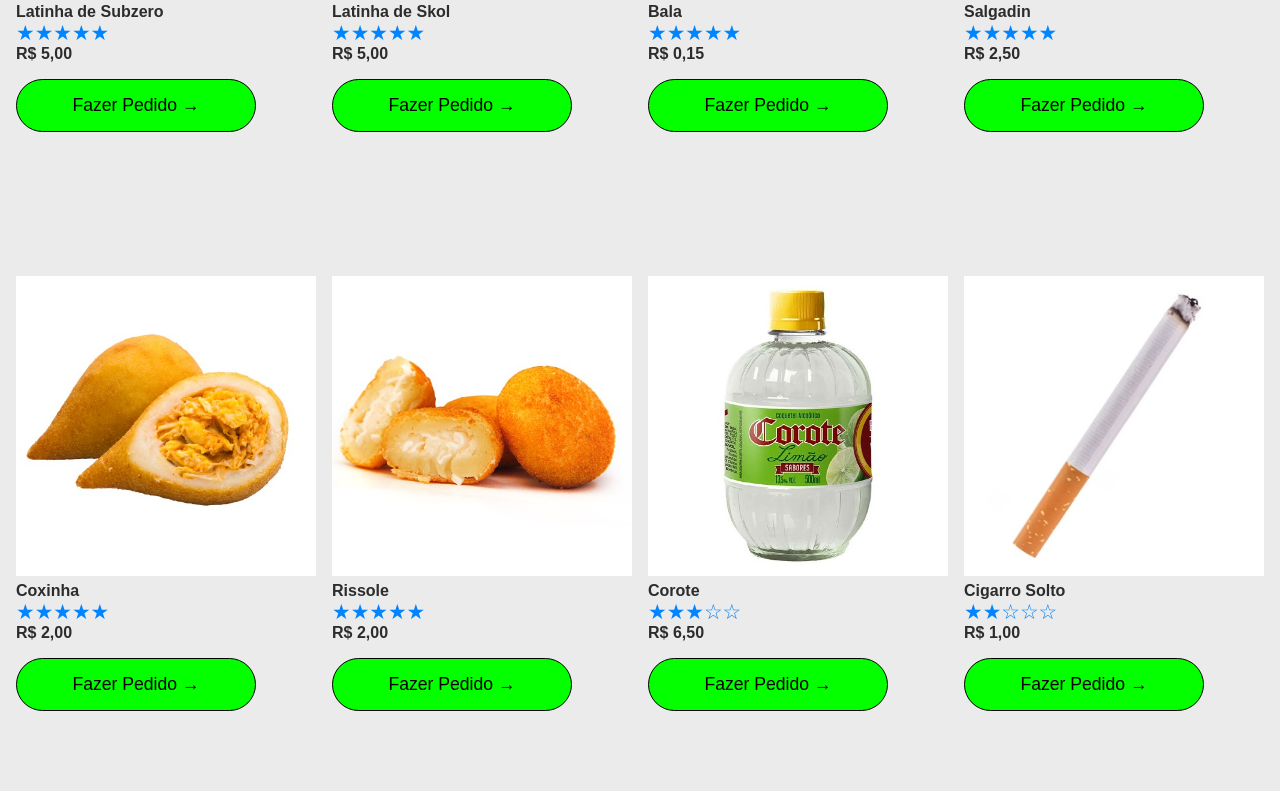
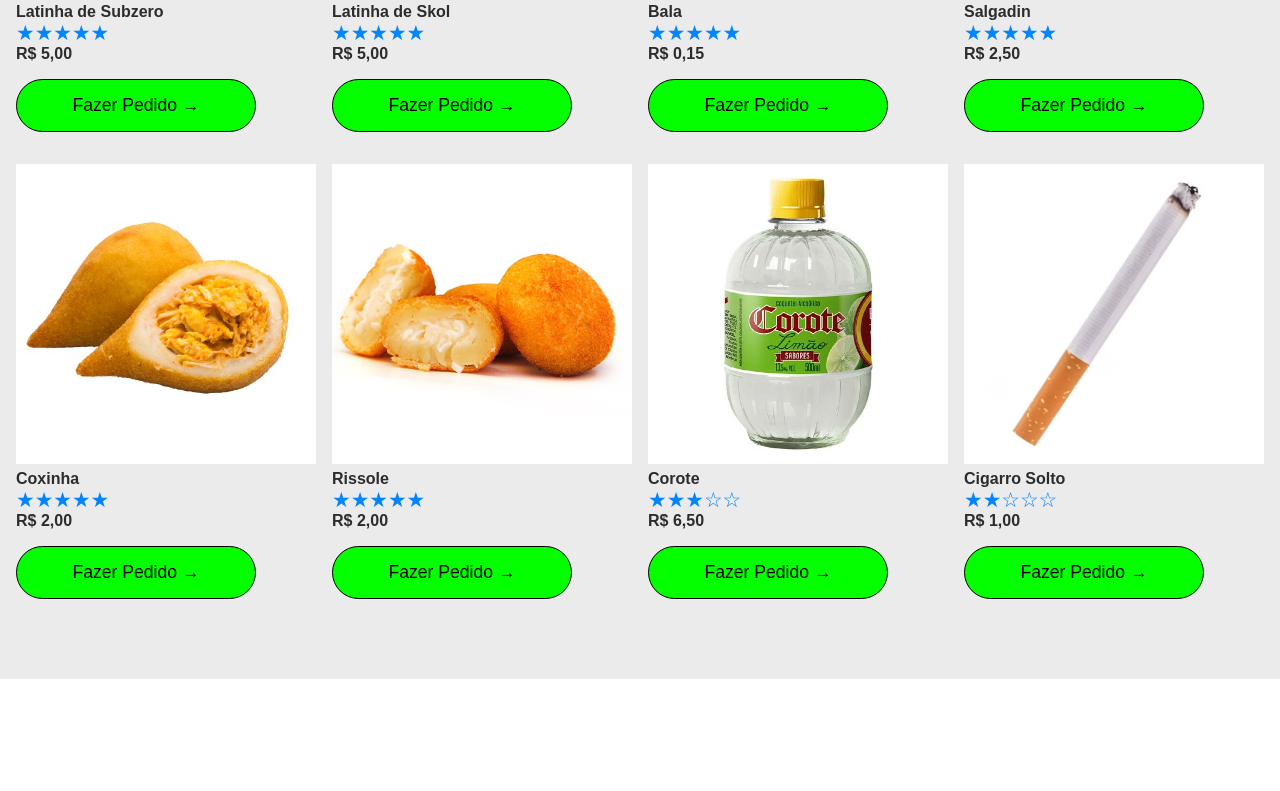
Before and after one commit to felipekauan1/chacara-ecommerce, a plain HTML site: page index.html in a window 1280 px wide. Shown: the part 2279-3070 px from the top of the page. After the commit the page ends 2958 px from the top, so only its background shows below. Drawn offline with Linux system fonts and the light colour scheme.

Commit message:
Atualizei o main do projeto

```diff
--- a/index.html
+++ b/index.html
@@ -127,8 +127,7 @@
                         <p class="product-price">R$ 2,50</p>
                         <a href="https://api.whatsapp.com/send?phone=3898269116&text=Eai%20Pitica,%20Tem%20Salgadin%20a%C3%AD%20pra%20vender?" class="buy-product" target="_blank">Fazer Pedido &#8594;</a>
                     </div>
-                </div>
-                <div class="cols cols-4">
+
                     <div class="product">
                         <img src="images/products/product-9.jpg" alt="coxinha">
                         <p class="product-name">Coxinha</p>
```
